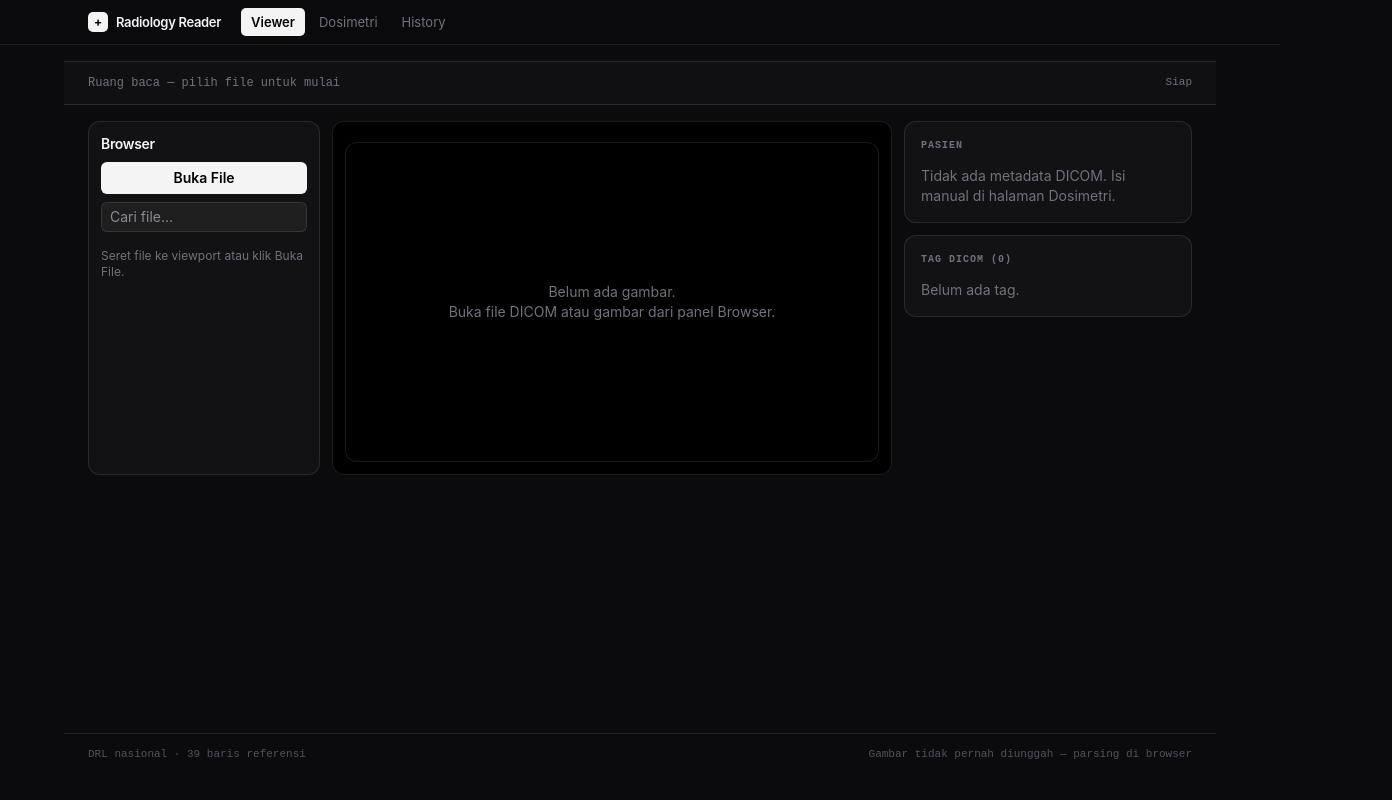
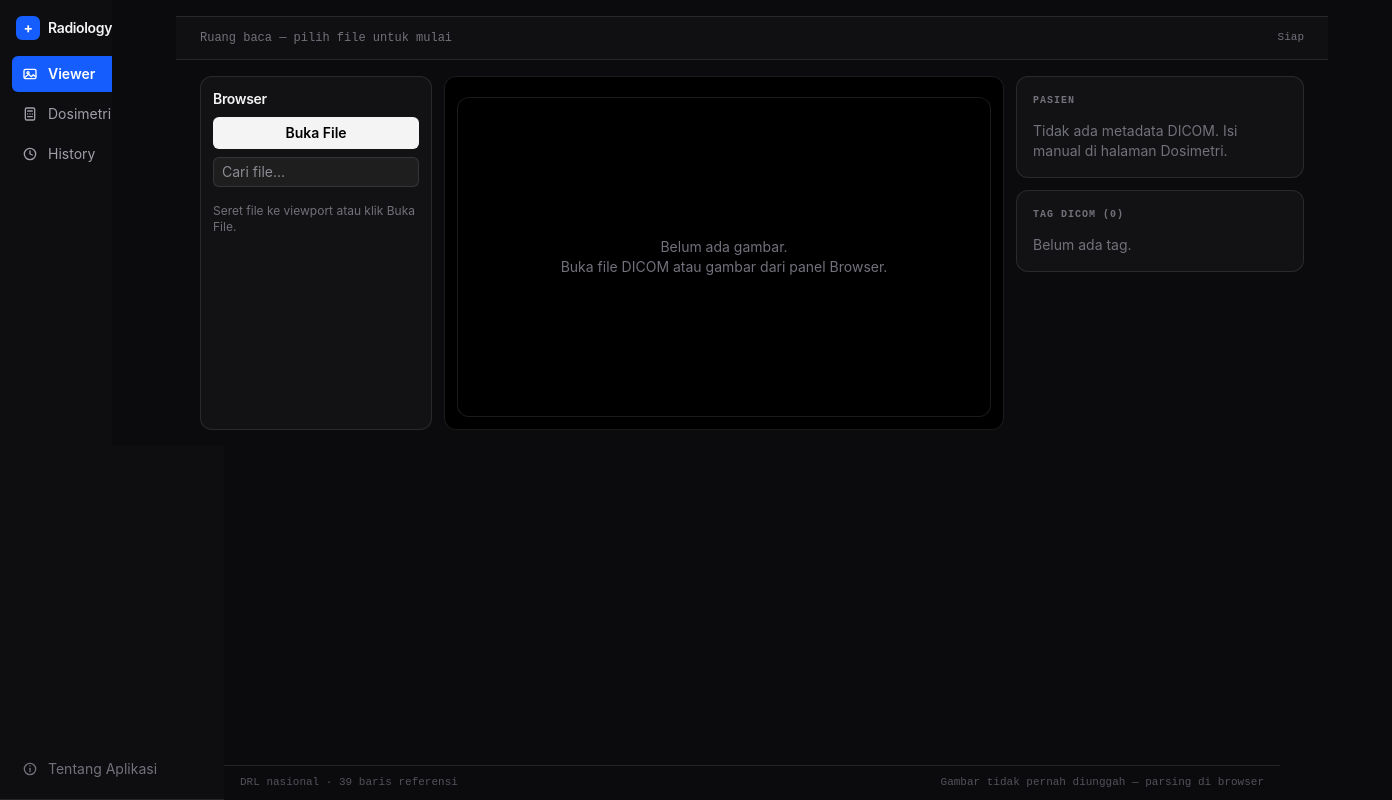
Before and after one commit to agungibr/radiology-reader-web, a SvelteKit app: page / in a window 1280 px wide. Shown: the whole page, 1392 px wide, since content can reach past the window. Built offline with nearby package versions, Linux system fonts and the light colour scheme.

Commit message:
refactor(chrome): full-height icon sidebar shell + extended icons
Top nav becomes a desktop-style left rail (logo, icon nav,
Tentang Aplikasi footer); mobile falls back to an icon row.
ViewerIcon gains nav/toolbar glyphs, still hand-drawn, no dep.

```diff
--- a/src/components/ViewerIcon.svelte
+++ b/src/components/ViewerIcon.svelte
@@ -4,7 +4,24 @@
     name,
     class: cls = 'h-3.5 w-3.5'
   }: {
-    name: 'window' | 'pan' | 'zoom' | 'ruler' | 'invert' | 'fit' | 'reset';
+    name:
+      | 'window'
+      | 'pan'
+      | 'zoom'
+      | 'ruler'
+      | 'invert'
+      | 'fit'
+      | 'reset'
+      | 'image'
+      | 'calc'
+      | 'history'
+      | 'info'
+      | 'folder'
+      | 'rotate'
+      | 'expand'
+      | 'search'
+      | 'chevL'
+      | 'chevR';
     class?: string;
   } = $props();
 </script>
@@ -65,5 +82,30 @@
     <polyline points="20 15 20 20 15 20" /><polyline points="9 20 4 20 4 15" />
   {:else if name === 'reset'}
     <polyline points="3 12 3 7 8 7" /><path d="M3 12a9 9 0 1 0 3-6.7" />
+  {:else if name === 'image'}
+    <rect x="3" y="5" width="18" height="14" rx="2" /><circle cx="9" cy="10" r="1.6" />
+    <polyline points="4.5 17 10 12.5 14 16 17 13 19.5 15.5" />
+  {:else if name === 'calc'}
+    <rect x="5" y="3" width="14" height="18" rx="2" /><line x1="8.5" y1="7.5" x2="15.5" y2="7.5" />
+    <line x1="8.5" y1="12" x2="8.5" y2="12.1" /><line x1="12" y1="12" x2="12" y2="12.1" />
+    <line x1="15.5" y1="12" x2="15.5" y2="12.1" /><line x1="8.5" y1="16" x2="15.5" y2="16" />
+  {:else if name === 'history'}
+    <circle cx="12" cy="12" r="8.5" /><polyline points="12 7.5 12 12 15.5 13.5" />
+  {:else if name === 'info'}
+    <circle cx="12" cy="12" r="8.5" /><line x1="12" y1="11" x2="12" y2="16" />
+    <line x1="12" y1="7.5" x2="12" y2="7.6" />
+  {:else if name === 'folder'}
+    <path d="M3.5 7a2 2 0 0 1 2-2h4l2 2.5h7a2 2 0 0 1 2 2V17a2 2 0 0 1-2 2h-13a2 2 0 0 1-2-2z" />
+  {:else if name === 'rotate'}
+    <polyline points="20 4 20 9 15 9" /><path d="M20 9a8 8 0 1 1-2.3-5.6" />
+  {:else if name === 'expand'}
+    <polyline points="9 4 4 4 4 9" /><polyline points="15 4 20 4 20 9" />
+    <polyline points="20 15 20 20 15 20" /><polyline points="9 20 4 20 4 15" />
+  {:else if name === 'search'}
+    <circle cx="11" cy="11" r="7" /><line x1="16.5" y1="16.5" x2="21" y2="21" />
+  {:else if name === 'chevL'}
+    <polyline points="14.5 6 8.5 12 14.5 18" />
+  {:else if name === 'chevR'}
+    <polyline points="9.5 6 15.5 12 9.5 18" />
   {/if}
 </svg>
--- a/src/routes/+layout.svelte
+++ b/src/routes/+layout.svelte
@@ -1,47 +1,64 @@
 <script lang="ts">
+  import ViewerIcon from '$components/ViewerIcon.svelte';
   import { page } from '$app/state';
   import { resolve } from '$app/paths';
   import '../app.css';
 
   let { children } = $props();
 
-  const links: { href: '/' | '/dosimetry' | '/history'; label: string }[] = [
-    { href: '/', label: 'Viewer' },
-    { href: '/dosimetry', label: 'Dosimetri' },
-    { href: '/history', label: 'History' }
+  const links: {
+    href: '/' | '/dosimetry' | '/history';
+    label: string;
+    icon: 'image' | 'calc' | 'history';
+  }[] = [
+    { href: '/', label: 'Viewer', icon: 'image' },
+    { href: '/dosimetry', label: 'Dosimetri', icon: 'calc' },
+    { href: '/history', label: 'History', icon: 'history' }
   ];
 </script>
 
-<header class="border-b border-white/10 bg-[#0b0b0d]/90 backdrop-blur">
-  <nav class="mx-auto flex h-11 max-w-6xl items-center gap-1 px-6" aria-label="Navigasi utama">
-    <span
-      class="mr-4 flex items-center gap-2 text-[13px] font-semibold tracking-tight text-zinc-100"
+<div class="flex min-h-dvh flex-col md:flex-row">
+  <aside
+    class="flex shrink-0 flex-row items-center gap-1 border-b border-white/10 bg-[#0e0e11] px-3 py-2 md:min-h-dvh md:w-56 md:flex-col md:items-stretch md:gap-1 md:p-3"
+    aria-label="Navigasi utama"
   >
     <span
-        class="inline-flex h-5 w-5 items-center justify-center rounded-[5px] bg-zinc-100 text-xs font-bold text-black"
+      class="mr-2 flex items-center gap-2 text-sm font-semibold tracking-tight text-zinc-100 md:mr-0 md:mb-3 md:px-1 md:pt-1"
+    >
+      <span
+        class="inline-flex h-6 w-6 items-center justify-center rounded-[6px] bg-blue-600 text-sm font-bold text-white"
         aria-hidden="true">+</span
       >
-      Radiology Reader
+      <span class="hidden sm:inline">Radiology Reader</span>
     </span>
+    <nav class="flex flex-row items-center gap-1 md:flex-col md:items-stretch" aria-label="Halaman">
       {#each links as l (l.href)}
         <a
           href={resolve(l.href)}
           aria-current={page.url.pathname === l.href ? 'page' : undefined}
-        class={`rounded-[5px] px-2.5 py-1 text-[13px] transition-colors ${page.url.pathname === l.href ? 'bg-zinc-100 font-semibold text-black' : 'text-zinc-500 hover:bg-white/5 hover:text-zinc-100'}`}
+          class={`flex items-center gap-2.5 rounded-[6px] px-2.5 py-2 text-sm transition-colors ${page.url.pathname === l.href ? 'bg-blue-600 font-semibold text-white' : 'text-zinc-400 hover:bg-white/5 hover:text-zinc-100'}`}
         >
-        {l.label}
+          <ViewerIcon name={l.icon} class="h-4 w-4 shrink-0" />
+          <span class="hidden md:inline">{l.label}</span>
         </a>
       {/each}
     </nav>
-</header>
+    <span class="mt-auto hidden items-center gap-2.5 px-2.5 py-2 text-sm text-zinc-500 md:flex">
+      <ViewerIcon name="info" class="h-4 w-4 shrink-0" />
+      Tentang Aplikasi
+    </span>
+  </aside>
 
-<main class="mx-auto min-h-[calc(100dvh-7rem)] max-w-6xl">
+  <div class="flex min-w-0 flex-1 flex-col">
+    <main class="min-w-0 flex-1">
       {@render children()}
     </main>
 
     <footer
-  class="mx-auto flex max-w-6xl items-center gap-4 border-t border-white/10 px-6 py-3 font-mono text-[11px] text-zinc-600"
+      class="flex items-center gap-4 border-t border-white/10 px-4 py-2 font-mono text-[11px] text-zinc-600"
     >
       <span>DRL nasional · 39 baris referensi</span>
       <span class="ml-auto">Gambar tidak pernah diunggah — parsing di browser</span>
     </footer>
+  </div>
+</div>
```
Lines whose indentation alone changed are shown as unchanged.
